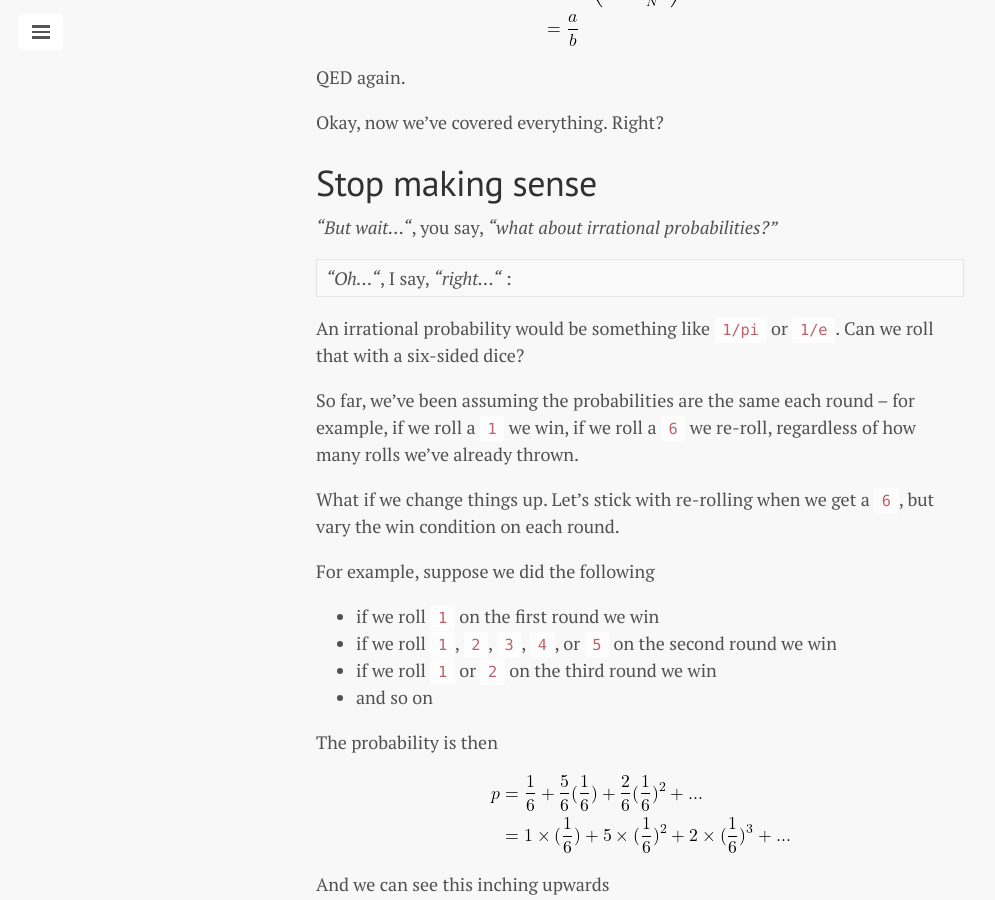
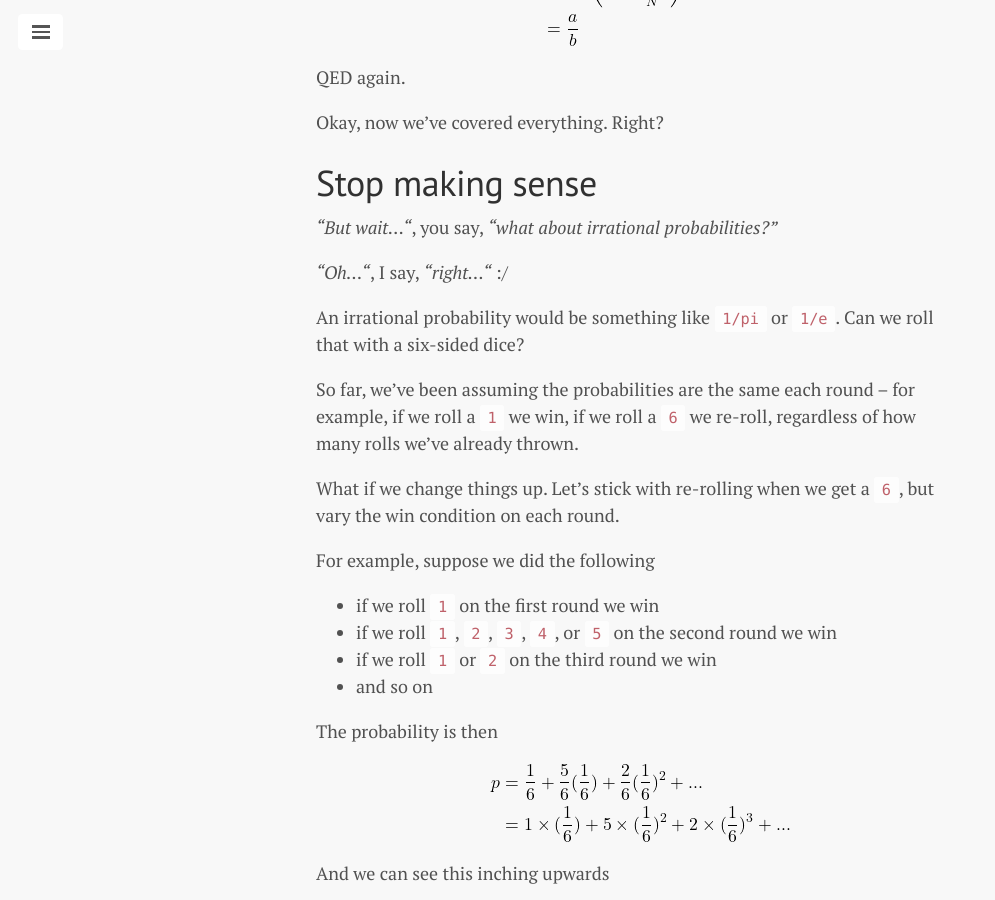
Before and after one commit to oatzy/oatzy.github.io, a Jekyll site: the page built from _posts/2024-12-22-any-probability-with-a-dice-or-coin.md, in a window 1280 px wide and 900 px high, scrolled down 6484 px. Shown: the whole window, without its empty margins (0-995 px from the left). Built offline with Jekyll 4.4.1, drawn with Linux system fonts in a browser that asks for light colours.

Commit message:
fixup: emoticon causing rendering issues

```diff
--- a/_posts/2024-12-22-any-probability-with-a-dice-or-coin.md
+++ b/_posts/2024-12-22-any-probability-with-a-dice-or-coin.md
@@ -202,7 +202,7 @@ Okay, now we've covered everything. Right?
 
 _"But wait..."_, you say, _"what about irrational probabilities?"_
 
-_"Oh..."_, I say, _"right..."_ :|
+_"Oh..."_, I say, _"right..."_ :/
 
 An irrational probability would be something like `1/pi` or `1/e`. Can we roll that with a six-sided dice?
 
```
